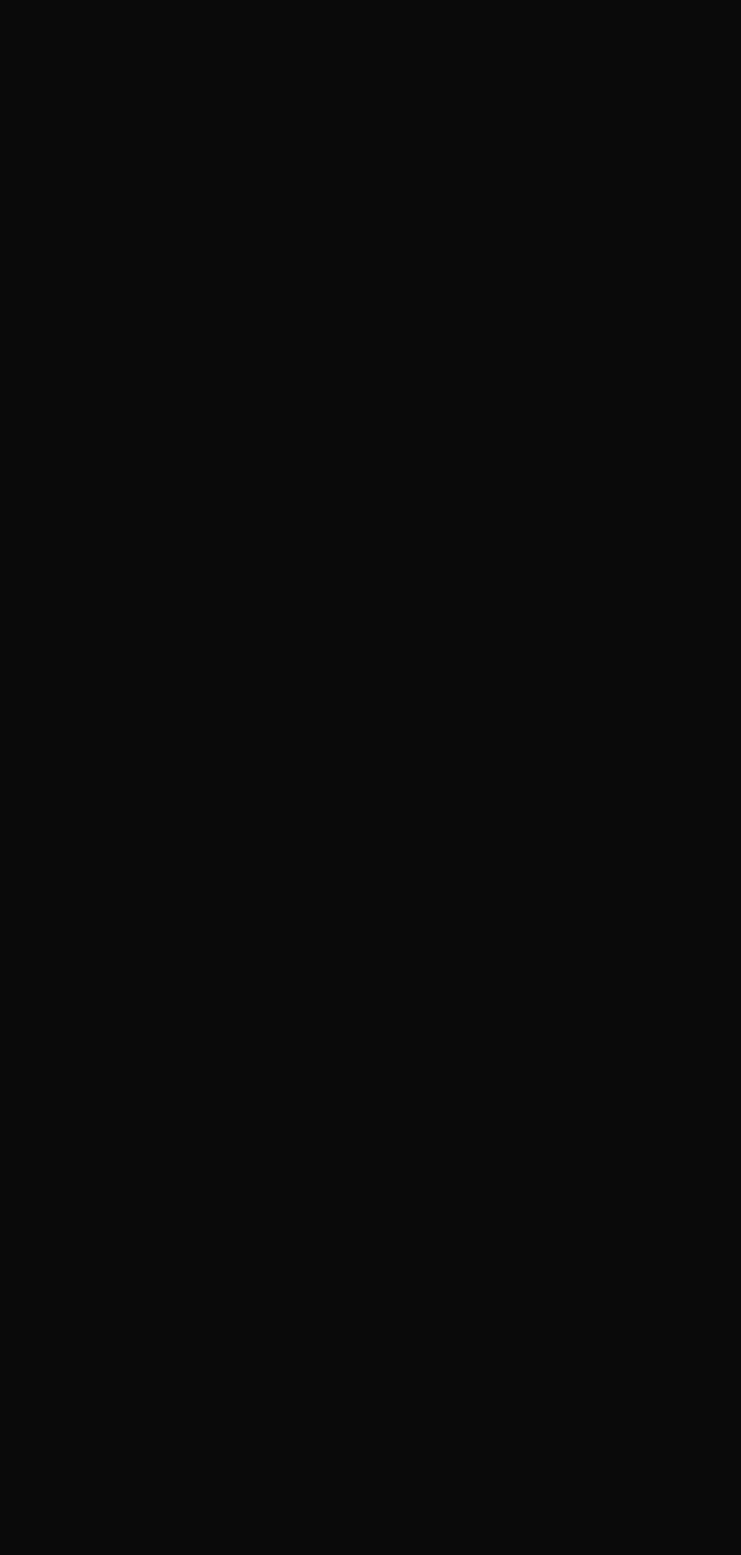
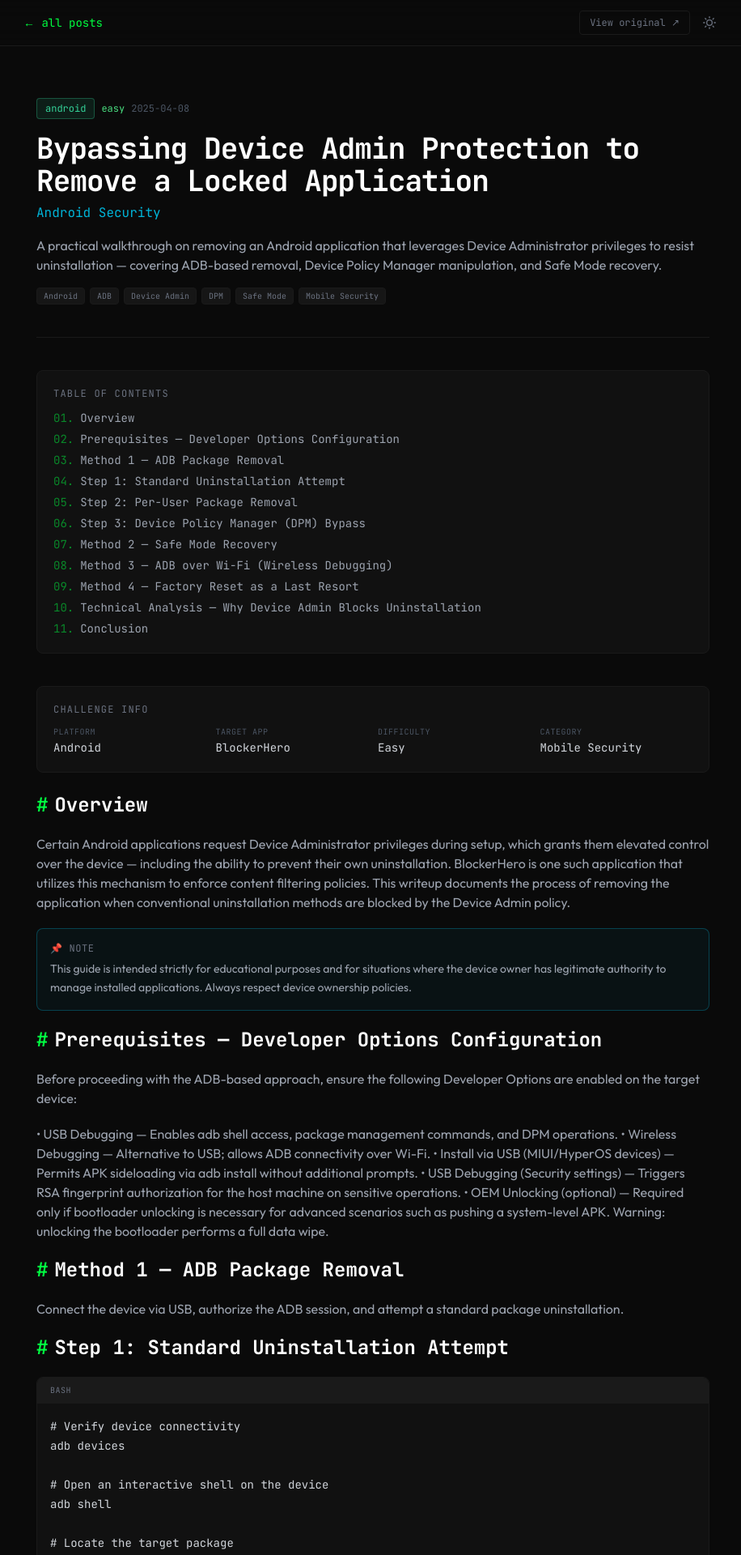
Before and after one commit to cyber-sparky/portfolio, a Next.js app: page /writeups/bypassing-device-admin-blockerhero in a window 1280 px wide. Before the commit this address had no page. Shown: the top 1920 px of the page at 81% size, without its empty margins (179-1095 px from the left). Before the commit the page ends 800 px from the top, so only its background shows below. Built offline with nearby package versions, Linux system fonts and the light colour scheme.

Commit message:
new blog

```diff
--- a/app/components/Navbar.tsx
+++ b/app/components/Navbar.tsx
@@ -83,7 +83,7 @@ export default function Navbar() {
               href={domains.writeups}
               className="px-3 py-2 text-sm font-mono rounded-md transition-all duration-200 text-muted hover:text-neon-green hover:bg-overlay/5"
             >
-              Writeups
+              Blog
             </a>
 
             <a
@@ -166,7 +166,7 @@ export default function Navbar() {
                   className="block w-full text-left px-4 py-3 text-sm font-mono rounded-md transition-all text-muted hover:text-neon-green hover:bg-overlay/5"
                 >
                   <span className="text-muted-cyan mr-2">$</span>
-                  Writeups
+                  Blog
                 </a>
               </motion.div>
               <motion.div
--- a/app/components/WriteupsCTA.tsx
+++ b/app/components/WriteupsCTA.tsx
@@ -18,7 +18,7 @@ export default function WriteupsCTA() {
           className="mb-10 sm:mb-14"
         >
           <h2 className="text-2xl sm:text-3xl md:text-4xl font-bold font-mono text-primary mb-2">
-            <span className="text-muted-cyan">03.</span> ctf_writeups
+            <span className="text-muted-cyan">03.</span> blog
           </h2>
           <div className="h-px w-24 bg-gradient-to-r from-neon-green to-transparent" />
         </motion.div>
@@ -31,7 +31,7 @@ export default function WriteupsCTA() {
           className="bg-card-bg border border-card-border rounded-lg p-4 sm:p-6 mb-6"
         >
           <div className="text-xs font-mono text-dimmed mb-4">
-            $ ls ~/writeups/ --recent
+            $ ls ~/blog/ --recent
           </div>
 
           <div className="space-y-3">
@@ -97,7 +97,7 @@ export default function WriteupsCTA() {
             className="inline-flex items-center gap-2 px-5 py-2.5 bg-neon-green/10 border border-neon-green/30 text-neon-green font-mono text-sm rounded-md hover:bg-neon-green/20 hover:border-neon-green/50 transition-all duration-300"
           >
             <span>{'>'}</span>
-            Explore all {writeups.length} writeups
+            Explore all {writeups.length} posts
           </a>
         </motion.div>
       </div>
--- a/app/data/writeups.ts
+++ b/app/data/writeups.ts
@@ -11,7 +11,7 @@ export interface Writeup {
   slug: string;
   title: string;
   ctfName: string;
-  category: 'web' | 'crypto' | 'pwn' | 'forensics' | 'reverse' | 'misc';
+  category: 'web' | 'crypto' | 'pwn' | 'forensics' | 'reverse' | 'misc' | 'android';
   difficulty: 'easy' | 'medium' | 'hard';
   date: string;
   description: string;
@@ -26,6 +26,7 @@ export const categoryColors: Record<Writeup['category'], string> = {
   pwn: 'text-red-400 border-red-400/30 bg-red-400/10',
   forensics: 'text-amber-400 border-amber-400/30 bg-amber-400/10',
   reverse: 'text-purple-400 border-purple-400/30 bg-purple-400/10',
+  android: 'text-emerald-400 border-emerald-400/30 bg-emerald-400/10',
   misc: 'text-dimmed border-card-border bg-overlay/5',
 };
 
@@ -36,6 +37,171 @@ export const difficultyColors: Record<Writeup['difficulty'], string> = {
 };
 
 export const writeups: Writeup[] = [
+  // ─── ANDROID / SECURITY ────────────────────────────────
+  {
+    slug: 'bypassing-device-admin-blockerhero',
+    title: 'Bypassing Device Admin Protection to Remove a Locked Application',
+    ctfName: 'Android Security',
+    category: 'android',
+    difficulty: 'easy',
+    date: '2025-04-08',
+    description:
+      'A practical walkthrough on removing an Android application that leverages Device Administrator privileges to resist uninstallation — covering ADB-based removal, Device Policy Manager manipulation, and Safe Mode recovery.',
+    tags: ['Android', 'ADB', 'Device Admin', 'DPM', 'Safe Mode', 'Mobile Security'],
+    externalUrl: 'https://play.google.com/store/apps/details?id=com.blockerhero',
+    content: [
+      {
+        type: 'info',
+        items: [
+          { label: 'Platform', value: 'Android' },
+          { label: 'Target App', value: 'BlockerHero' },
+          { label: 'Difficulty', value: 'Easy' },
+          { label: 'Category', value: 'Mobile Security' },
+        ],
+      },
+      {
+        type: 'heading',
+        value: 'Overview',
+      },
+      {
+        type: 'text',
+        value: 'Certain Android applications request Device Administrator privileges during setup, which grants them elevated control over the device — including the ability to prevent their own uninstallation. BlockerHero is one such application that utilizes this mechanism to enforce content filtering policies. This writeup documents the process of removing the application when conventional uninstallation methods are blocked by the Device Admin policy.',
+      },
+      {
+        type: 'callout',
+        variant: 'note',
+        value: 'This guide is intended strictly for educational purposes and for situations where the device owner has legitimate authority to manage installed applications. Always respect device ownership policies.',
+      },
+      {
+        type: 'heading',
+        value: 'Prerequisites — Developer Options Configuration',
+      },
+      {
+        type: 'text',
+        value: 'Before proceeding with the ADB-based approach, ensure the following Developer Options are enabled on the target device:',
+      },
+      {
+        type: 'text',
+        value: '• USB Debugging — Enables adb shell access, package management commands, and DPM operations.\n• Wireless Debugging — Alternative to USB; allows ADB connectivity over Wi-Fi.\n• Install via USB (MIUI/HyperOS devices) — Permits APK sideloading via adb install without additional prompts.\n• USB Debugging (Security settings) — Triggers RSA fingerprint authorization for the host machine on sensitive operations.\n• OEM Unlocking (optional) — Required only if bootloader unlocking is necessary for advanced scenarios such as pushing a system-level APK. Warning: unlocking the bootloader performs a full data wipe.',
+      },
+      {
+        type: 'heading',
+        value: 'Method 1 — ADB Package Removal',
+      },
+      {
+        type: 'text',
+        value: 'Connect the device via USB, authorize the ADB session, and attempt a standard package uninstallation.',
+      },
+      {
+        type: 'heading',
+        value: 'Step 1: Standard Uninstallation Attempt',
+      },
+      {
+        type: 'code',
+        language: 'bash',
+        value: '# Verify device connectivity\nadb devices\n\n# Open an interactive shell on the device\nadb shell\n\n# Locate the target package\npm list packages | grep blockerhero\n\n# Attempt standard uninstallation\npm uninstall com.blockerhero',
+      },
+      {
+        type: 'callout',
+        variant: 'tip',
+        value: 'If the standard pm uninstall command succeeds, no further action is required. The following steps address scenarios where the app resists removal.',
+      },
+      {
+        type: 'heading',
+        value: 'Step 2: Per-User Package Removal',
+      },
+      {
+        type: 'text',
+        value: 'If the standard uninstall fails (common when the app has system-level or admin-level protection), attempt removing it for the primary user profile only.',
+      },
+      {
+        type: 'code',
+        language: 'bash',
+        value: '# Remove the package for user 0 (primary user profile)\npm uninstall --user 0 com.blockerhero',
+      },
+      {
+        type: 'heading',
+        value: 'Step 3: Device Policy Manager (DPM) Bypass',
+      },
+      {
+        type: 'text',
+        value: 'When an application registers itself as a Device Administrator, Android\'s Device Policy Manager (DPM) enforces restrictions that prevent standard uninstallation. The admin component must be deactivated before removal is possible.',
+      },
+      {
+        type: 'code',
+        language: 'bash',
+        value: '# Identify the active admin receiver for BlockerHero\ndumpsys device_policy | grep blockerhero\n# Output: com.blockerhero/.MyDeviceAdminReceiver\n\n# Revoke Device Admin privileges\ndpm remove-active-admin com.blockerhero/.MyDeviceAdminReceiver\n\n# Proceed with package removal\npm uninstall --user 0 com.blockerhero',
+      },
+      {
+        type: 'callout',
+        variant: 'warning',
+        value: 'The admin receiver class name (e.g., .MyDeviceAdminReceiver vs .DeviceAdminReceiver) may vary between app versions. Always verify the exact receiver name via the dumpsys output before executing the dpm command.',
+      },
+      {
+        type: 'heading',
+        value: 'Method 2 — Safe Mode Recovery',
+      },
+      {
+        type: 'text',
+        value: 'If ADB-based methods fail or are not feasible, Safe Mode provides a reliable fallback. Safe Mode temporarily disables all third-party applications, allowing you to modify their permissions without interference.',
+      },
+      {
+        type: 'text',
+        value: '1. Boot into Safe Mode — Press and hold the power button, then long-press the "Power Off" option until the Safe Mode prompt appears. Confirm the reboot.\n2. Navigate to Settings → Apps → BlockerHero.\n3. Revoke Device Administrator access (the option will now be accessible since the app is disabled in Safe Mode).\n4. Uninstall the application normally.\n5. Reboot the device — it will return to Normal Mode without the application.',
+      },
+      {
+        type: 'heading',
+        value: 'Method 3 — ADB over Wi-Fi (Wireless Debugging)',
+      },
+      {
+        type: 'text',
+        value: 'For situations where a USB cable is unavailable, ADB commands can be executed wirelessly. Ensure both the host machine and the Android device are connected to the same network.',
+      },
+      {
+        type: 'code',
+        language: 'bash',
+        value: '# Enable Wireless Debugging on the device and note the IP:port\n# Pair the host with the device (one-time setup)\nadb pair <ip>:<pairing_port>\n# Enter the pairing code displayed on the device\n\n# Connect to the device\nadb connect <ip>:<port>\n\n# Proceed with Method 1 commands\nadb shell\ndpm remove-active-admin com.blockerhero/.MyDeviceAdminReceiver\npm uninstall --user 0 com.blockerhero',
+      },
+      {
+        type: 'heading',
+        value: 'Method 4 — Factory Reset as a Last Resort',
+      },
+      {
+        type: 'text',
+        value: 'If all previous methods fail — which can occur on heavily restricted devices with custom MDM configurations — a factory reset will remove all third-party applications and their associated policies.',
+      },
+      {
+        type: 'callout',
+        variant: 'warning',
+        value: 'A factory reset performs a complete data wipe. Ensure all critical data is backed up before proceeding. Navigate to Settings → System → Reset options → Erase all data (factory reset).',
+      },
+      {
+        type: 'heading',
+        value: 'Technical Analysis — Why Device Admin Blocks Uninstallation',
+      },
+      {
+        type: 'text',
+        value: 'When BlockerHero is granted Device Administrator access, Android creates a policy entry in its DevicePolicyManager subsystem (stored internally at /data/system/device_policies.xml). This policy registration instructs the OS to prevent any user-initiated uninstallation, disable commands, or force-stop operations against the protected package. The application essentially becomes tamper-resistant at the framework level.',
+      },
+      {
+        type: 'text',
+        value: 'Safe Mode circumvents this by temporarily disabling all third-party application code at boot time. Since BlockerHero\'s admin receiver is inactive in Safe Mode, the Settings interface allows revoking its Device Admin status — after which standard uninstallation proceeds normally.',
+      },
+      {
+        type: 'text',
+        value: 'The ADB approach works because the shell user (when USB Debugging security settings are authorized) has sufficient privileges to invoke the dpm remove-active-admin API directly, bypassing the UI-level restrictions that the Device Admin policy enforces.',
+      },
+      {
+        type: 'heading',
+        value: 'Conclusion',
+      },
+      {
+        type: 'text',
+        value: 'Device Administrator APIs are a legitimate Android framework feature designed for enterprise device management (MDM). However, consumer applications sometimes leverage this mechanism to resist uninstallation. Understanding the underlying DPM architecture enables straightforward remediation through ADB commands or Safe Mode recovery — no root access or bootloader modifications required.',
+      },
+    ],
+  },
+
   // ─── PWNTILLDAWN ───────────────────────────────────────
   {
     slug: 'pwndrive',
--- a/app/not-found.tsx
+++ b/app/not-found.tsx
@@ -115,7 +115,7 @@ export default function NotFound() {
                 href={domains.writeups}
                 className="px-4 py-2.5 border border-card-border text-muted font-mono text-xs sm:text-sm rounded-md hover:border-dimmed hover:text-secondary transition-all duration-300"
               >
-                {'>'} ls ~/writeups
+                {'>'} ls ~/blog
               </a>
               <a
                 href={domains.resume}
--- a/app/writeups/[slug]/page.tsx
+++ b/app/writeups/[slug]/page.tsx
@@ -16,7 +16,7 @@ export function generateStaticParams() {
 
 export function generateMetadata({ params }: { params: { slug: string } }) {
   const writeup = writeups.find((w) => w.slug === params.slug);
-  if (!writeup) return { title: 'Writeup Not Found' };
+  if (!writeup) return { title: 'Post Not Found' };
   return {
     title: `${writeup.title} — ${writeup.ctfName} | cybersparky_`,
     description: writeup.description,
@@ -193,7 +193,7 @@ export default function WriteupDetail({ params }: { params: { slug: string } })
             href={domains.writeups}
             className="font-mono text-neon-green text-sm hover:text-glow transition-all"
           >
-            ← all writeups
+            ← all posts
           </a>
           <div className="flex items-center gap-2">
             {writeup.externalUrl && (
@@ -270,7 +270,7 @@ export default function WriteupDetail({ params }: { params: { slug: string } })
             href={domains.writeups}
             className="inline-flex items-center gap-2 text-sm font-mono text-muted hover:text-neon-green transition-colors"
           >
-            ← Back to all writeups
+            ← Back to all posts
           </a>
         </div>
       </article>
--- a/app/writeups/page.tsx
+++ b/app/writeups/page.tsx
@@ -16,6 +16,7 @@ const categories: Array<Writeup['category'] | 'all'> = [
   'pwn',
   'forensics',
   'reverse',
+  'android',
   'misc',
 ];
 
@@ -116,7 +117,7 @@ export default function WriteupsPage() {
                     type="text"
                     value={searchQuery}
                     onChange={(e) => setSearchQuery(sanitizeQuery(e.target.value))}
-                    placeholder="Search writeups by title, CTF, tag..."
+                    placeholder="Search by title, category, tag..."
                     maxLength={MAX_QUERY_LENGTH}
                     className="w-full pl-10 pr-20 py-2.5 bg-card-bg border border-card-border rounded-lg font-mono text-sm text-primary placeholder:text-faint focus:outline-none focus:border-neon-green/40 transition-colors"
                   />
@@ -150,11 +151,11 @@ export default function WriteupsPage() {
           className="mb-10 sm:mb-14"
         >
           <h1 className="text-3xl sm:text-4xl md:text-5xl font-bold font-mono text-primary mb-3 tracking-tight">
-            <span className="text-neon-green">$</span> ctf_writeups
+            <span className="text-neon-green">$</span> blog
           </h1>
           <p className="text-muted font-sans text-sm sm:text-base max-w-xl">
-            Detailed walkthroughs of CTF challenges I&apos;ve solved — covering web exploitation,
-            cryptography, binary analysis, and more.
+            CTF writeups, security research, and technical deep-dives — covering web exploitation,
+            mobile security, cryptography, and more.
           </p>
         </motion.div>
 
@@ -201,8 +202,8 @@ export default function WriteupsPage() {
               >
                 <p className="text-dimmed font-mono text-sm mb-2">
                   {searchQuery
-                    ? 'No writeups match your search.'
-                    : 'No writeups in this category yet.'}
+                    ? 'No posts match your search.'
+                    : 'No posts in this category yet.'}
                 </p>
                 {searchQuery && (
                   <button
@@ -269,7 +270,7 @@ export default function WriteupsPage() {
 
                       <div className="mt-4 pt-3 border-t border-card-border flex items-center justify-between">
                         <span className="text-xs font-mono text-faint group-hover:text-neon-green transition-colors">
-                          Read writeup →
+                          Read more →
                         </span>
                       </div>
                     </div>
```
